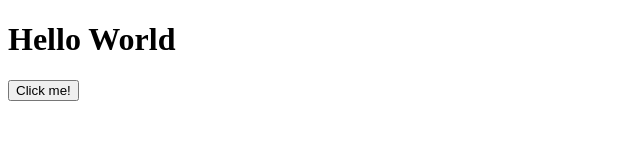
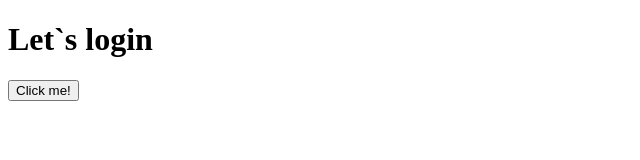
Before and after one commit to jahorinac/01-redux, a React (Create React App) app: page / in a window 1280 px wide. Shown: the top 160 px of the page, without its empty margins (0-640 px from the left). Built offline with nearby package versions, Linux system fonts and the light colour scheme; the HTML template or start-up script is replaced by a standard one.

Commit message:
02 - renamed variables for Login form

```diff
--- a/src/App.js
+++ b/src/App.js
@@ -10,11 +10,11 @@ import { activateGeod, closeGeod } from './redux'
         console.log(this.props)
         return (
             <div>
-                <h1>{this.props.geod.title || 'Hello World'}</h1>
-                {this.props.geod.title ? (
+                <h1>{this.props.form.message || 'Let`s login'}</h1>
+                {this.props.form.message ? (
                     <button onClick={ this.props.closeGeod }>Exit Geod</button>
                 ) : (
-                    <button onClick={ () => this.props.activateGeod({ title: 'I am a geo dude!' })
+                    <button onClick={ () => this.props.activateGeod({ message: 'WELCOME!' })
                         }
                     >
                         Click me!
@@ -29,13 +29,17 @@ import { activateGeod, closeGeod } from './redux'
 //  AppContainer.js
 
 const mapStateToProps = state => ({
-    geod: state.geod
+    form: state.form
 });
+
+console.log(mapStateToProps)
 
 const mapDispatchToProps = {
     activateGeod,
     closeGeod
 };
+
+console.log(mapDispatchToProps)
 
 const AppContainer = connect(
     mapStateToProps,
--- a/src/redux.js
+++ b/src/redux.js
@@ -3,10 +3,12 @@ import { combineReducers, createStore } from 'redux'
 
 // actions.js
 
-export const activateGeod = geod => ({
+export const activateGeod = form => ({
     type: 'ACTIVATE_GEOD',
-    geod
+    form
 });
+
+console.log(activateGeod)
 
 export const closeGeod = () => ({
     type: 'CLOSE_GEOD'
@@ -15,11 +17,14 @@ export const closeGeod = () => ({
 
 // reducers.js
 
-export const geod = (state = {}, action) =>{
+export const form = (state = {}, action) =>{
+
+    console.log('reducers')
+
     switch (action.type) {
 
         case 'ACTIVATE_GEOD':
-            return action.geod
+            return action.form
 
         case 'CLOSE_GEOD':
             return {};
@@ -30,13 +35,14 @@ export const geod = (state = {}, action) =>{
 };
 
 export const reducers = combineReducers({
-    geod
+    form
 });
 
 
 //  store.js
 
 export function configureStore(initialState = {}) {
+    console.log('store')
     const store = createStore(reducers, initialState);
     return store;
 }
```
Also changed, not shown: 1 other file (tests, documents, lock files or other folders).
